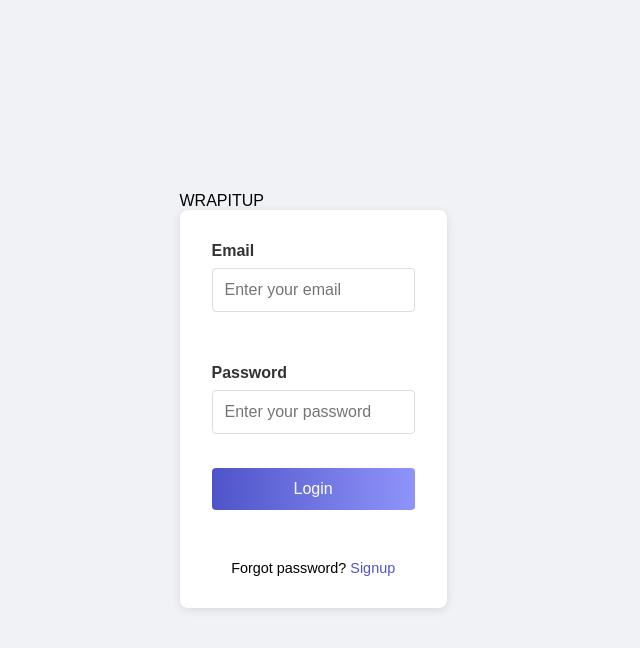
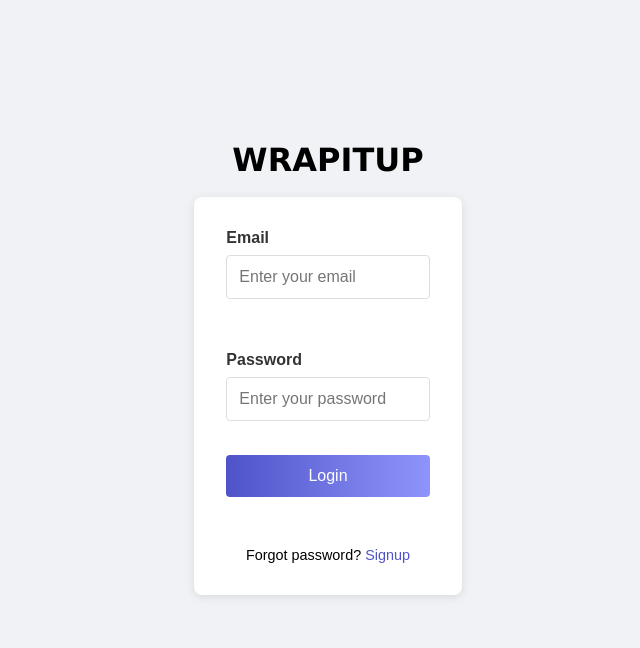
Before and after one commit to barbell-dev/fullstack-todo-app, a plain HTML site: page frontend/index.html in a window 1280 px wide. Shown: the whole page, without its empty margins (312-952 px from the left). Drawn offline with nearby package versions, Linux system fonts and the light colour scheme.

Commit message:
ui update

```diff
--- a/frontend/style.css
+++ b/frontend/style.css
@@ -21,6 +21,8 @@ body {
   padding: 2rem;
   width: 90%;
   max-width: 400px;
+  margin-left: auto;
+  margin-right: auto;
 }
 
 .login-creds div,
@@ -129,11 +131,20 @@ h1 {
   border-radius: 4px;
   font-size: 1rem;
 }
-
+.full {
+  display: grid;
+  margin-top: -5%;
+}
 #todoList {
   margin-top: 10%;
 }
-
+#heading {
+  margin-left: auto;
+  margin-right: auto;
+  font-family: Verdana, Geneva, Tahoma, sans-serif;
+  font-weight: bold;
+  font-size: xx-large;
+}
 .new-element {
   display: flex;
   align-items: center;
@@ -244,7 +255,9 @@ textarea {
     flex-direction: column;
     align-items: stretch;
   }
-
+  #heading {
+    margin-top: -45%;
+  }
   textarea,
   .addToDo,
   .edit,
```
Also changed, not shown: frontend/index.html (+1 -0 lines), frontend/signup.html (+1 -0 lines).
